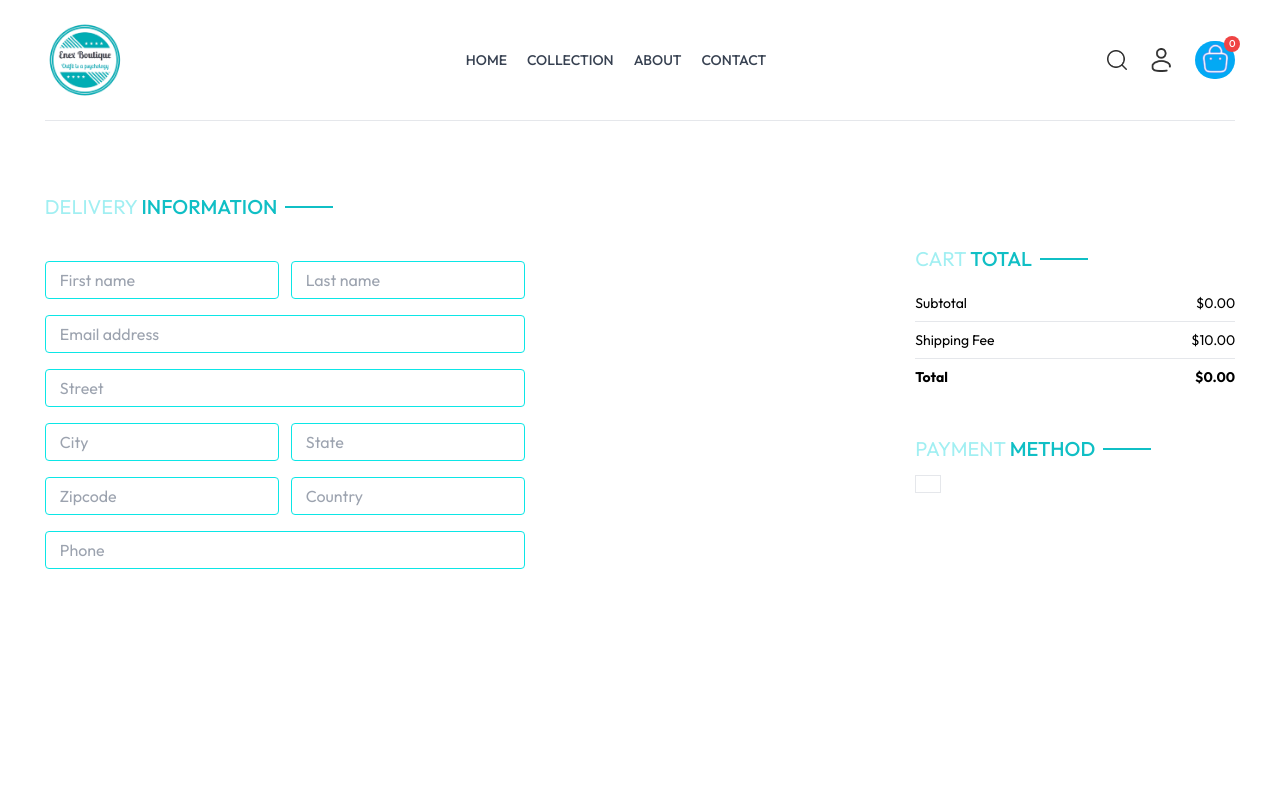
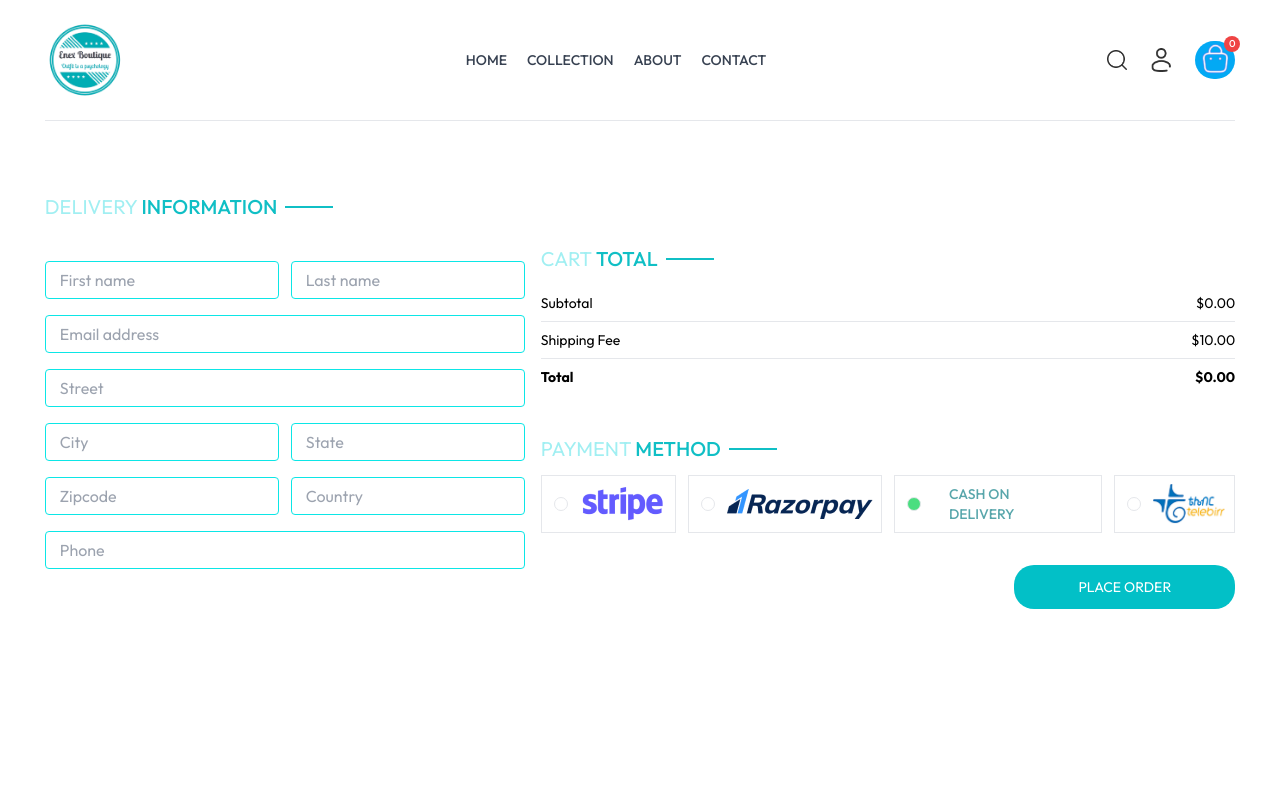
Before and after one commit to Enyewashebr/e-Commerce-Website, a React (Vite) app in the folder Enex-Boutique/: page /place-order in a window 1280 px wide. Shown: the top 800 px of the page. Built offline with nearby package versions, Linux system fonts and the light colour scheme.

Commit message:
adding different payment method and finishing the UI of check out page

```diff
--- a/Enex-Boutique/src/assets/assets.js
+++ b/Enex-Boutique/src/assets/assets.js
@@ -76,8 +76,10 @@ import cross_icon from './cross_icon.png'
 import logo2 from './logo2.png'
 import logo3 from './logo3.png'
 import cart_icon2 from './cart_icon2.png'
+import telebir_logo from './telebir_logo.png'
 
 export const assets = {
+    telebir_logo,
     cart_icon2,
     logo3,
     logo2,
--- a/Enex-Boutique/src/pages/PlaceOrder.jsx
+++ b/Enex-Boutique/src/pages/PlaceOrder.jsx
@@ -2,8 +2,16 @@
 
 import CartTotal from "../components/CartTotal";
 import Title from "../components/Title";
+import { assets } from "../assets/assets";
+import { useContext, useState } from "react";
+import { ShopContext } from "../context/ShopContext";
 
 const PlaceOrder = () => {
+
+const [method, setMethod] = useState('cod')
+const {navigate} = useContext(ShopContext)
+
+
   return (
     <div className="flex flex-col sm:flex-row justify-between gap-4 pt-5 sm:pt-14 min-h-[80vh] border-t ">
       {/* ....Left side */}
@@ -70,12 +78,58 @@ const PlaceOrder = () => {
           <CartTotal />
         </div>
         <div className="mt-12">
-          <Title text1={'PAYMENT '} text2={'METHOD'}/>
+          <Title text1={"PAYMENT "} text2={"METHOD"} />
           {/* ....Payment Method Selection.... */}
           <div className="flex gap-3 flex-col lg:flex-row">
-            <div className="flex items-center gap-3 border p-2 px-3 cursor-pointer">
-              <p></p>
+            <div
+              onClick={() => setMethod("strip")}
+              className="flex items-center gap-3 border p-2 px-3 cursor-pointer"
+            >
+              <p
+                className={`min-w-3.5 h-3.5 border rounded-full ${
+                  method === "strip" ? "bg-green-400" : ""
+                }`}
+              ></p>
+              <img src={assets.stripe_logo} alt="" />
             </div>
+            <div
+              onClick={() => setMethod("razorpay")}
+              className="flex items-center gap-3 border p-2 px-3 cursor-pointer"
+            >
+              <p
+                className={`min-w-3.5 h-3.5 border rounded-full ${
+                  method === "razorpay" ? "bg-green-400" : ""
+                }`}
+              ></p>
+              <img src={assets.razorpay_logo} alt="" />
+            </div>
+            <div
+              onClick={() => setMethod("cod")}
+              className="flex items-center gap-3 border p-2 px-3 cursor-pointer"
+            >
+              <p
+                className={`min-w-3.5 h-3.5 border rounded-full ${
+                  method === "cod" ? "bg-green-400" : ""
+                }`}
+              ></p>
+              <p className="text-[#057a81aa] text-sm font-medium mx-4">
+                CASH ON DELIVERY
+              </p>
+            </div>
+            <div
+              onClick={() => setMethod("telebir")}
+              className="flex items-center gap-3 border p-2 px-3 cursor-pointer"
+            >
+              <p
+                className={`min-w-3.5 h-3.5 border rounded-full ${
+                  method === "telebir" ? "bg-green-400" : ""
+                }`}
+              ></p>
+              <img className="w-30 h-10" src={assets.telebir_logo} alt="" />
+            </div>
+          </div>
+          <div className="w-full text-end mt-8">
+            <button onClick={()=>{navigate("/orders")}} className="bg-[#02c0c7] text-white px-16 py-3 text-sm rounded-[20px] active:bg-[#afeaed]">PLACE ORDER</button>
           </div>
         </div>
       </div>
```
Also changed, not shown: Enex-Boutique/src/assets/telebir_logo.png (added).
